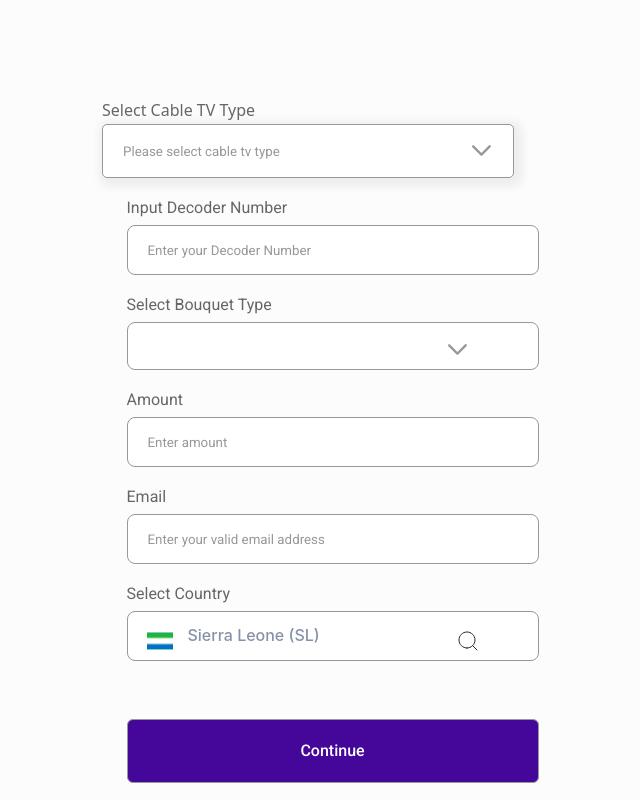
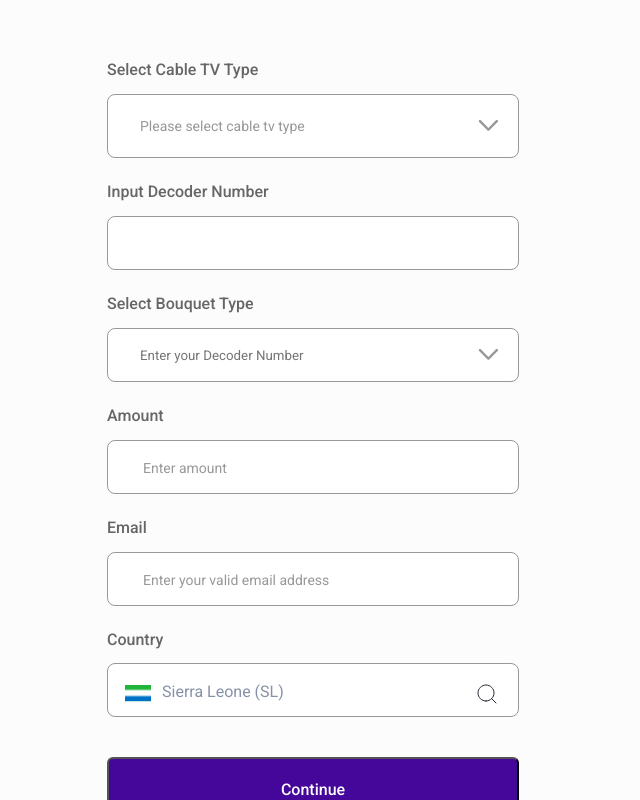
Before and after one commit to Afosbids/ucard_dtc, a React (Vite) app: page /order-detail-page in a window 1280 px wide. Shown: the part 340-1140 px from the top of the page, without its empty margins (283-923 px from the left). Built offline with nearby package versions, Linux system fonts and the light colour scheme.

Commit message:
code amended

```diff
--- a/package.json
+++ b/package.json
@@ -11,6 +11,7 @@
   "dependencies": {
     "@emotion/react": "^11.10.5",
     "@emotion/styled": "^11.10.5",
+    "@material-ui/core": "^4.12.4",
     "@mui/icons-material": "^5.11.0",
     "@mui/joy": "^5.0.0-alpha.63",
     "@mui/material": "^5.11.4",
@@ -20,9 +21,9 @@
     "moment": "^2.29.4",
     "react": "^18.2.0",
     "react-dom": "^18.2.0",
+    "react-redux": "^8.0.5",
     "react-router-dom": "^6.6.2",
-    "styled-components": "^5.3.6",
-    "react-redux": "^8.0.5"
+    "styled-components": "^5.3.6"
   },
   "devDependencies": {
     "@types/react": "^18.0.26",
--- a/src/components/OrderDetailPageComponent/OrderDetailForm.css
+++ b/src/components/OrderDetailPageComponent/OrderDetailForm.css
@@ -1,277 +1,275 @@
-.form-container {
+.form-group {
+    display: flex;
+    flex-direction: column;
+    align-items: center;
+    width: 500px;
+    z-index: 1;
+    margin: 0 auto;
+}
+
+.select-group-1,
+.select-group-2 {
+    display: flex;
+    flex-direction: column;
+    align-items: flex-start;
+    margin-bottom: 20px;
+    width: 100%;
+}
+
+.select-group-1 input {
     display: flex;
     flex-direction: column;
     justify-content: center;
     align-items: center;
-    margin-right: 110px;
-    margin-top: -60px;
+    padding: 12px 16px;
+    gap: 10px;
+    border: 1.4px solid #989898;
+    border-radius: 8px;
+    box-sizing: border-box;
+    width: 412px;
+    height: 64px;
 }
 
-.dropdown {
-    position: relative;
-    display: inline-block;
+.select-group-2 input {
+    display: flex;
+    flex-direction: column;
+    justify-content: center;
+    align-items: center;
+    padding: 12px 16px;
+    gap: 10px;
+    border: 1.4px solid #989898;
+    border-radius: 8px;
+    box-sizing: border-box;
+    width: 412px;
+    height: 54px;
 }
 
-.dropdown > label {
-    padding-bottom: 30px;
-    color: #666666;
+.select-group-1 input::placeholder {
+    padding-right: 40px;
+    color: #989898;
+    font-weight: 400;
+    font-size: 14px;
+    line-height: 24px;
 }
 
-/* input {
-    padding-right: 40px;
-} */
+.select-group-1 label,
+.select-group-2 label,
+.decoder_input label,
+.amount_input label,
+.email_input label,
+.country_input label {
+    font-weight: 500;
+    font-size: 16px;
+    line-height: 28px;
+    margin-bottom: 10px;
+    color: #666666;
+    }
 
-.indicator {
+
+.select-group-1 span,
+.select-group-2 span, .decoder_input span, .amount_input span, .email_input span,
+.country_input span {
+    display: flex;
+    align-items: center;
+    position: relative;
+    }
+
+
+
+.select-group-1 img,
+.select-group-2 img {
+    height: 12px;
+    width: 40px;
     position: absolute;
-    top: 45px;
     right: 10px;
-    width: 20px;
-    height: 20px;
+    top: 50%;
+    transform: translateY(-50%);
+    }
+
+.decoder_input {
+    position: relative;
+    z-index: 1;
+    display: flex;
+    flex-direction: column;
+    align-items: flex-start;
+    margin-bottom: 20px;
+    width: 100%;
+}
+
+.amount_input {
+    position: relative;
+    z-index: 1;
+    display: flex;
+    flex-direction: column;
+    align-items: flex-start;
+    margin-bottom: 20px;
+    width: 100%;
+}
+
+.email_input,
+.country_input {
+    display: flex;
+    flex-direction: column;
+    align-items: flex-start;
+    margin-bottom: 20px;
+    width: 100%;
+    }
+
+.decoder_input input[type="text"],
+.amount_input input[type="text"],
+.email_input input[type="text"],
+.country_input input[type="text"] {
+    box-sizing: border-box;
+    border: 1.4px solid #989898;
+    border-radius: 8px;
+    padding: 20px;
+    width: 412px;
+    height: 54px;
+    font-size: 16px;
+}
+
+.decoder_input input::placeholder,
+.amount_input input::placeholder,
+.email_input input::placeholder,
+.country_input input::placeholder {
+    padding-left: 15px;
+    color: #989898;
+    font-weight: 400;
+    font-size: 14px;
+    line-height: 24px;
+}
+
+.country_input {
+    position: relative;
+}
+
+.country-logo,
+.search-icon {
+    position: absolute;
+}
+
+.country-logo {
+    left: 18px;
+    top: 74%;
+    transform: translateY(-50%);
+}
+
+.search-icon {
+    right: 110px;
+    top: 75%;
+    transform: translateY(-50%);
+}
+
+input[type="text"] {
+    padding-left: 32px;
+    padding-right: 32px;
+}
+
+.country_select {
+    margin-top: -20px;
+}
+
+.country_select span {
+    margin-left: 55px;
+    position: relative;
+    top: 38px;
+    color: #8692A6;
+}
+
+.form-btn {
+    display: flex;
+    flex-direction: column;
+    align-items: flex-start;
+    margin-top: 20px;
+    width: 100%;
+}
+
+.form-btn input {
+    align-items: center;
+    padding: 9px 150px;
+    gap: 10px;
+    text-align: center;
+    color: #FFFFFF;
+    font-style: normal;
+    font-weight: 500;
+    font-size: 16px;
+    width: 412px;
+    height: 64px;
+    left: 0px;
+    top: 672px;
+    background: #45079A;
+    border-radius: 6px;
     cursor: pointer;
 }
 
-.dropdown-input {
+.dropdown-options {
     width: 412px;
-    height: 48px;
-    padding-left: 0px;
-    border: 1.4px solid #989898;
-    border-radius: 8px;
-    color: #989898;
-}
-
-.dropdown-input::placeholder{
-    color: #989898;
-}
-
-.dropdown-options {
+    height: 200px;
+    border: 0.767746px solid rgba(35, 35, 35, 0.05);
+    border-radius: 3.83873px;
     position: absolute;
-    top: 100%;
-    left: 0;
-    right: 0;
-    background-color: #ffffff;
-    border: 1px solid #ccc;
-    z-index: 1;
-    box-shadow: 0px 8px 16px 0px rgba(0,0,0,0.2);
-    border-radius: 5px;
-    padding: 0;
-    margin: 0;
-    list-style: none;
-    width: 104%;
-    height: 300%;
-    cursor: pointer;
+    z-index: 2;
+    top: 505px;
+    right: center;
+    background: #ffffff;
+    filter: drop-shadow(0px 0px 15px rgba(0, 0, 0, 0.25));
 }
 
 .dropdown-option {
-    padding: 10px 25px;
     display: flex;
-    flex-direction: row;
-    justify-content: space-between;
-    color: #5C2684;
-    margin-top: 15px;
+    flex-direction: column;
+    align-items: flex-start;
+    padding: 14px;
+    cursor: pointer;
+    border: 0.767746px solid rgba(35, 35, 35, 0.05);
+    border-radius: 3.83873px;
+    filter: drop-shadow(0px 0px 10px rgba(0, 0, 0, 0.02));
 }
 
-.form-group-1 {
-    width: 30%;
-    margin: auto;
-    margin-top: -80px;
+.dropdown-option:hover {
+    display: block;
+    background-color: #F6F4F4;
 }
 
-.form-group-1 > input {
-    width: 412px;
-    height: 50px;
-    margin-top: 8px;
-    padding-left: 0px;
-    border: 1.4px solid #989898;
-    border-radius: 8px;
-    color: #989898;
+.dropdown-option p {
+    color: #5C2684;
 }
 
-.form-group-1 > input::placeholder {
-    padding-left: 20px;
-    color: #989898;
-}
-
-.form-group-1 > label {
-    color: #666666;
-}
-
-.dropdown-2 {
-    position: relative;
-    width: 30%;
-    margin: auto;
-    margin-top: 20px;
-}
-
-.dropdown-input-2 {
-    width: 412px;
-    height: 48px;
-    margin-top: 8px;
-    padding-left: 0px;
-    border: 1.4px solid #989898;
-    border-radius: 8px;
-    color: #989898;
-    cursor: pointer;
-}
-
-.dropdown-2 > label {
-    padding-bottom: 30px;
-    color: #666666;
+.dropdown-option img {
+    width: 60px;
+    height: 22px;
 }
 
 .dropdown-options-2 {
+    width: 412px;
+    height: 295px;
+    border: 0.767746px solid rgba(35, 35, 35, 0.05);
+    border-radius: 3.83873px;
     position: absolute;
-    top: 100%;
-    left: 0;
-    right: 0;
-    background-color: #ffffff;
-    border: 1px solid #ccc;
-    box-shadow: 0px 8px 16px 0px rgba(0,0,0,0.2);
-    border-radius: 5px;
-    padding: 0;
-    margin: 0;
-    list-style: none;
-    width: 104%;
-    height: 390%;
-    cursor: pointer;
+    z-index: 2;
+    top: 725px;
+    right: center;
+    background: #ffffff;
+    filter: drop-shadow(0px 0px 15px rgba(0, 0, 0, 0.25));
 }
 
 .dropdown-option-2 {
-    padding: 5px 20px;
     display: flex;
-    flex-direction: row;
-    justify-content: space-between;
-    color: #5C2684;
-    margin-top: 15px;
+    flex-direction: column;
+    align-items: flex-start;
+    padding: 14px;
+    cursor: pointer;
+    border: 0.767746px solid rgba(35, 35, 35, 0.05);
+    border-radius: 3.83873px;
+    filter: drop-shadow(0px 0px 10px rgba(0, 0, 0, 0.02));
 }
 
-.indicator-2 {
-    position: absolute;
-    top: 45px;
-    right: 10px;
-    width: 20px;
-    height: 20px;
-    cursor: pointer;
+.dropdown-option-2:hover {
+    display: block;
+    background-color: #F6F4F4;
 }
 
-.form-group-2 {
-    width: 30%;
-    margin: auto;
-    margin-top: 20px;
+.dropdown-option-2 p {
+    color: #5C2684;
+    padding-left: 20px;
 }
-
-.form-group-2 > input {
-    width: 412px;
-    height: 50px;
-    margin-top: 8px;
-    padding-left: 0px;
-    border: 1.4px solid #989898;
-    border-radius: 8px;
-    color: #989898;
-}
-
-.form-group-2 > input::placeholder {
-    padding-left: 20px;
-    color: #989898;
-}
-
-.form-group-2 > label {
-    color: #666666;
-}
-
-.form-group-3 {
-    width: 30%;
-    margin: auto;
-    margin-top: 20px;
-}
-
-.form-group-3 > input {
-    width: 412px;
-    height: 50px;
-    margin-top: 8px;
-    padding-left: 0px;
-    border: 1.4px solid #989898;
-    border-radius: 8px;
-    color: #989898;
-}
-
-.form-group-3 > input::placeholder {
-    padding-left: 20px;
-    color: #989898;
-}
-
-.form-group-3 > label {
-    color: #666666;
-}
-
-.form-group-4 {
-    width: 30%;
-    margin: auto;
-    margin-top: 20px;
-}
-
-.form-group-4 > input {
-    width: 412px;
-    height: 50px;
-    margin-top: 8px;
-    padding-left: 0px;
-    border: 1.4px solid #989898;
-    border-radius: 8px;
-    color: #989898;
-}
-
-.form-group-4 > input::placeholder {
-    padding-left: 60px;
-    margin-top: 10px;
-    text-align: start;
-    display: flex;
-    align-items: center;
-    color: #8692A6;
-    font-family: 'Inter';
-    font-style: normal;
-    font-weight: 500;
-    font-size: 16px;
-    line-height: 17px;
-}
-
-.form-group-4 > label {
-    color: #666666;
-}
-
-.form-group-4-img {
-    display: flex;
-    flex-direction: row;
-    justify-content: space-between;
-    margin-top: -30px;
-    padding-bottom: 40px;
-}
-
-.form-group-4-img .img-1 {
-    margin-left: 20px;
-    align-items: center;
-}
-
-.form-btn {
-    width: 30%;
-    margin: auto;
-    margin-top: 20px;
-}
-
-.form-btn > input {
-    width: 412px;
-    height: 64px;
-    margin-top: 8px;
-    padding-left: 0px;
-    border: 1.4px solid #989898;
-    background: #45079A;
-    border-radius: 6px;
-    left: 0px;
-    top: 575px;
-    align-items: center;
-    text-align: center;
-    color: #FFFFFF;
-    font-family: 'Roboto';
-    font-style: normal;
-    font-weight: 500;
-    font-size: 16px;
-    line-height: 28px;
-}
--- a/src/components/OrderDetailPageComponent/OrderDetailForm.jsx
+++ b/src/components/OrderDetailPageComponent/OrderDetailForm.jsx
@@ -9,111 +9,116 @@ import Country_flag from '../../assets/image 6 (1).svg'
 import Search_icon from '../../assets/Search.svg'
 
 const OrderDetailForm = () => {
-    const [value, setValue] = useState('');
-    const [value2, setValue2] = useState('');
-    const [optionsVisible, setOptionsVisible] = useState(false);
-    const [optionsVisible2, setOptionsVisible2] = useState(false)
+    const [open, setOpen] = useState(false);
+    const [open2, setOpen2] = useState(false);
+    const [selectedOption, setSelectedOption] = useState('');
+    const [selectedOption2, setSelectedOption2] = useState('')
 
-    const toggleOptions = () => {
-        setOptionsVisible(!optionsVisible);
+    const toggleDropdown = () => {
+    setOpen(!open);
     };
 
-    const toggleOptions2 = () => {
-        setOptionsVisible2(!optionsVisible2);
-    }
-
-    const handleOptionClick = (option) => {
-        setValue(option);
-        setOptionsVisible(false);
+    const toggleDropdown2 = () => {
+        setOpen2(!open2);
     };
 
-    const handleOptionClick2 = (option) => {
-        setValue2(option);
-        setOptionsVisible2(false)
+    const handleOptionSelect = option => {
+        setSelectedOption(option);
+        setOpen(false);
+    };
+
+    const handleOptionSelect2 = option => {
+        setSelectedOption2(option);
+        setOpen2(false);
     }
     return (
         <div>
-            <form className='form-container'>
-            <div class="dropdown">
-                <label>Select Cable TV Type</label>
+            <form className="form-group">
+                    <div className="select-group-1">
+                        <label htmlFor="cable_tv_type">Select Cable TV Type</label>
+                        <span>
                             <input
                             type="text"
-                value={value}
-                onClick={toggleOptions}
+                            value={selectedOption}
+                            onClick={toggleDropdown}
                             placeholder="Please select cable tv type"
-                className="dropdown-input" />
-                <img src={indicator} class="indicator" onClick={() => handleOptionClick(option)} />
-                {optionsVisible && (
+                            />
+                            <img src={indicator}/>
+                        </span>
+                        {open && (
                             <ul className="dropdown-options">
-                        <li className="dropdown-option" onClick={() => handleOptionClick(option)}>
+                                <li className="dropdown-option" onClick={() => handleOptionSelect("DSTV")}>
                                     <p>Dstv</p>
                                     <img src={Dstv_logo} />
                                 </li>
-                        <li className="dropdown-option" onClick={() => handleOptionClick(option)}>
+                                <li className="dropdown-option" onClick={() => handleOptionSelect("GOTV")}>
                                     <p>Gotv</p>
                                     <img src={Gotv_logo} />
                                 </li>
-                        <li className="dropdown-option" onClick={() => handleOptionClick(option)}>
+                                <li className="dropdown-option" onClick={() => handleOptionSelect("STARTIMES")}>
                                     <p>Startimes</p>
                                     <img src={Startimes_logo} />
                                 </li>
-                        <li className="dropdown-option" onClick={() => handleOptionClick(option)}>
+                                <li className="dropdown-option" onClick={() => handleOptionSelect("SHOWMAX")}>
                                     <p>Showmax</p>
                                     <img src={Showmax_logo} />
                                 </li>
                         </ul>
                     )}
                     </div>
-            <div class="form-group-1">
-                <label>Input Decoder Number </label>
-                <input type="text" placeholder="Enter your Decoder Number" />
+                    <div className="decoder_input">
+                        <label htmlFor="decoder_number">Input Decoder Number </label>
+                        <input type="text"/>
                     </div>
-            <div className="dropdown-2">
-                <label>Select Bouquet Type</label>
+                    <div className="select-group-2">
+                        <label htmlFor="buoquet_type">Select Bouquet Type</label>
+                        <span>
                             <input
                             type="text"
-                value2={value2}
-                onClick={toggleOptions2}
-                className="dropdown-input-2"
+                            value={selectedOption2}
+                            onClick={toggleDropdown2}
+                            placeholder='Enter your Decoder Number'
                             />
-                <img src={indicator} class="indicator-2" onClick={() => handleOptionClick2(option)} />
-                {optionsVisible2 && (
+                            <img src={indicator}/>
+                        </span>
+                        {open2 && (
                             <ul className="dropdown-options-2">
-                        <li className="dropdown-option-2" onClick={() => handleOptionClick2(option)}>
+                                <li className="dropdown-option-2" onClick={() => handleOptionSelect2("DSTV Padi (N2,150)")}>
                                     <p>DSTV Padi (N2,150)</p>
                                 </li>
-                        <li className="dropdown-option-2" onClick={() => handleOptionClick2(option)}>
+                                <li className="dropdown-option-2" onClick={() => handleOptionSelect2("DSTV Yanga (N2,950)")}>
                                     <p>DSTV Yanga (N2,950)</p>
                                 </li>
-                        <li className="dropdown-option-2" onClick={() => handleOptionClick2(option)}>
+                                <li className="dropdown-option-2" onClick={() => handleOptionSelect2("DSTV Confam (N5,300)")}>
                                     <p>DSTV Confam (N5,300)</p>
                                 </li>
-                        <li className="dropdown-option-2" onClick={() => handleOptionClick2(option)}>
+                                <li className="dropdown-option-2" onClick={() => handleOptionSelect2("DSTV Compact (N9,000)")}>
                                     <p>DSTV Compact (N9,000)</p>
                                 </li>
-                        <li className="dropdown-option-2" onClick={() => handleOptionClick2(option)}>
+                                <li className="dropdown-option-2" onClick={() => handleOptionSelect2("DSTV Compact Plus (N14,250)")}>
                                     <p>DSTV Compact Plus (N14,250)</p>
                                 </li>
-                        <li className="dropdown-option-2" onClick={() => handleOptionClick(option)}>
+                                <li className="dropdown-option-2" onClick={() => handleOptionSelect2("DSTV Premium (N21,000)")}>
                                     <p>DSTV Premium (N21,000)</p>
                                 </li>
                         </ul>
                     )}
                     </div>
-            <div class="form-group-2">
-                <label>Amount </label>
-                <input type="text" placeholder="Enter amount" />
+                    <div className="amount_input">
+                        <label htmlFor="amount">Amount </label>
+                        <input type="text" placeholder='Enter amount' />
                     </div>
-            <div class="form-group-3">
-                <label>Email </label>
-                <input type="text" placeholder="Enter your valid email address" />
+                    <div className="email_input">
+                        <label htmlFor="email">Email </label>
+                        <input type="text" placeholder='Enter your valid email address' />
                     </div>
-            <div class="form-group-4">
-                <label>Select Country </label>
-                <input type="text" placeholder="Sierra Leone (SL)" />
-                <div className="form-group-4-img">
-                    <img src={Country_flag} className="img-1" />
-                    <img src={Search_icon} />
+                    <div className="country_input">
+                        <label htmlFor="country">Country </label>
+                        <div className="country_select">
+                            <img className="country-logo" src={Country_flag} />
+                            <span>Sierra Leone (SL)</span>
+                            <input type="text" />
+                            <img class="search-icon" src={Search_icon} />
                         </div>
                     </div>
                     <div className="form-btn">
--- a/src/components/OrderDetailPageComponent/OrderDetailHeading.css
+++ b/src/components/OrderDetailPageComponent/OrderDetailHeading.css
@@ -2,7 +2,9 @@
     display: flex;
     flex-direction: column;
     align-items: center;
-    margin: 50px;
+    justify-content: center;
+    float: center;
+    /* margin: 50px; */
 }
 
 .section-2 > h1 {
--- a/src/pages/OrderDetailPage/OrderDetailPage.css
+++ b/src/pages/OrderDetailPage/OrderDetailPage.css
@@ -0,0 +1,17 @@
+body {
+    font-size: 16px;
+}
+
+  /* Media query for devices with screen width less than 768px */
+@media only screen and (max-width: 768px) {
+    body {
+    font-size: 14px;
+    }
+}
+
+  /* Media query for devices with screen width less than 480px */
+@media only screen and (max-width: 480px) {
+    body {
+        font-size: 12px;
+    }
+}
```
Also changed, not shown: 1 other file (tests, documents, lock files or other folders). Lines whose indentation alone changed are shown as unchanged.
